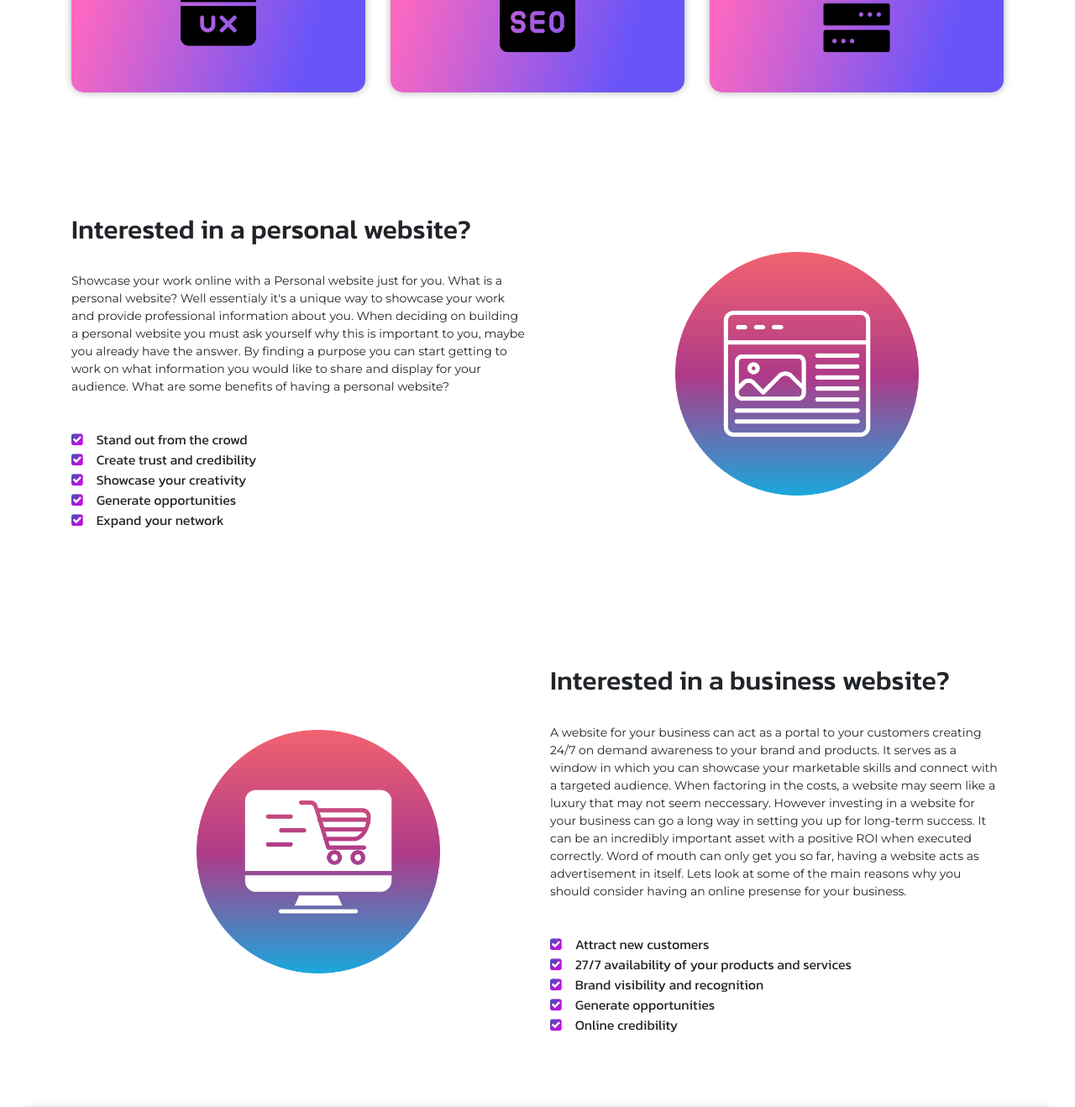
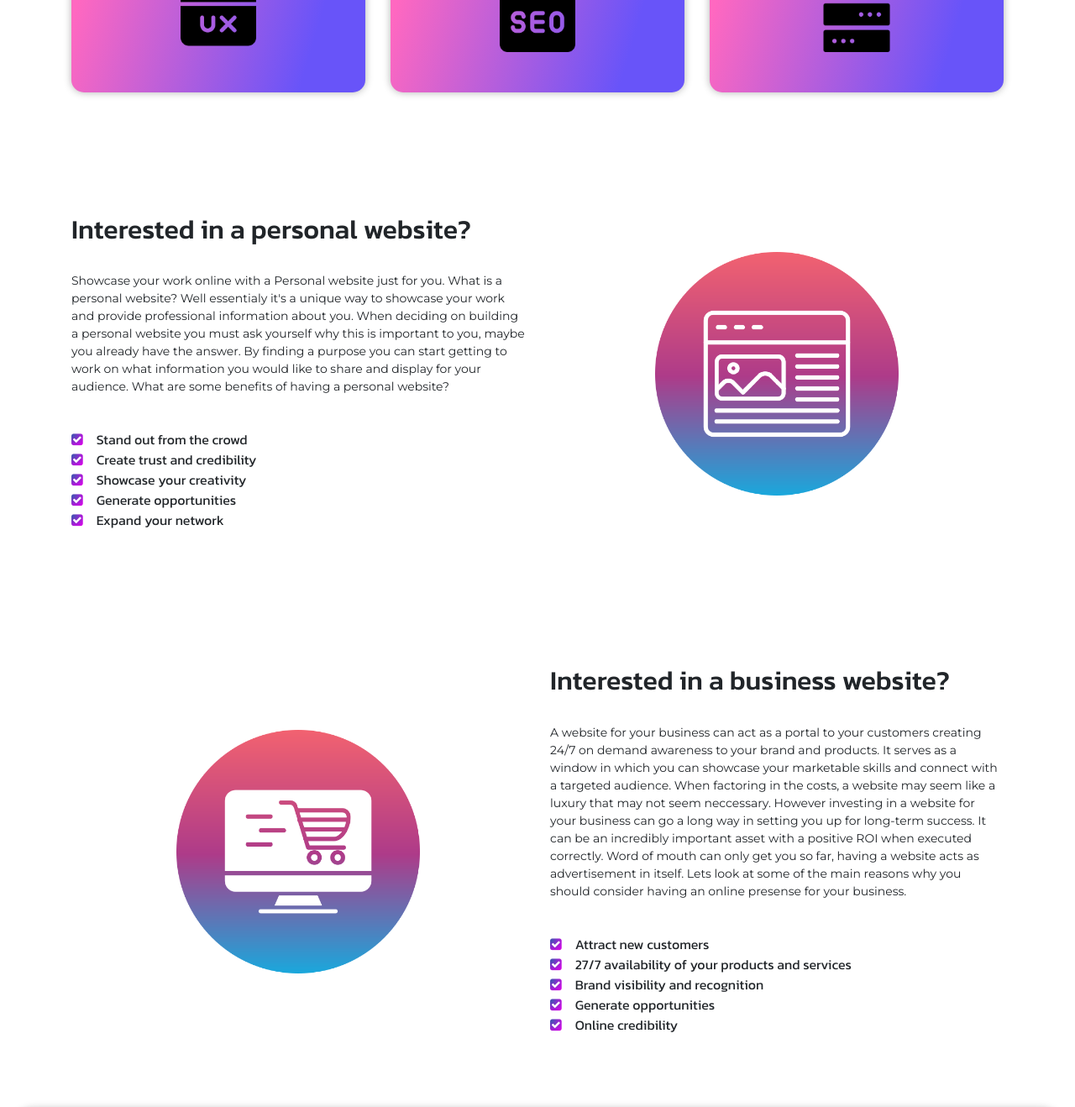
Before and after one commit to TropicalXU/layerlabsv2, a React (Create React App) app: page / in a window 1280 px wide. Shown: the part 1953-3271 px from the top of the page at 84% size. Built offline with nearby package versions, Linux system fonts and the light colour scheme; no server answers.

Commit message:
last updates 8

```diff
--- a/src/components/HomeComponent.js
+++ b/src/components/HomeComponent.js
@@ -305,7 +305,7 @@ class Home extends Component {
                                 </ul>
                             </div>
                             <div className='col-12 col-md-6 text-center align-self-center'>
-                                <img src='/assets/images/advertising.png' className='img-fluid move-img ml-5 my-4' width='290px' height='290px' alt='Personal website'/>
+                                <img src='/assets/images/advertising.png' className='img-fluid move-img my-4' width='290px' height='290px' alt='Personal website'/>
                             </div>
                         </div>
                         <div className='row personal-business py-5'>
@@ -327,7 +327,7 @@ class Home extends Component {
                                 </ul>
                             </div>
                             <div className='col-12 col-md-6 text-center align-self-center'>
-                                <img src='/assets/images/ecommerce.png' className='img-fluid move-img ml-5 my-4' width='290px' height='290px' alt='Business website'/>
+                                <img src='/assets/images/ecommerce.png' className='img-fluid move-img my-4' width='290px' height='290px' alt='Business website'/>
                             </div>
                         </div>
 
```
